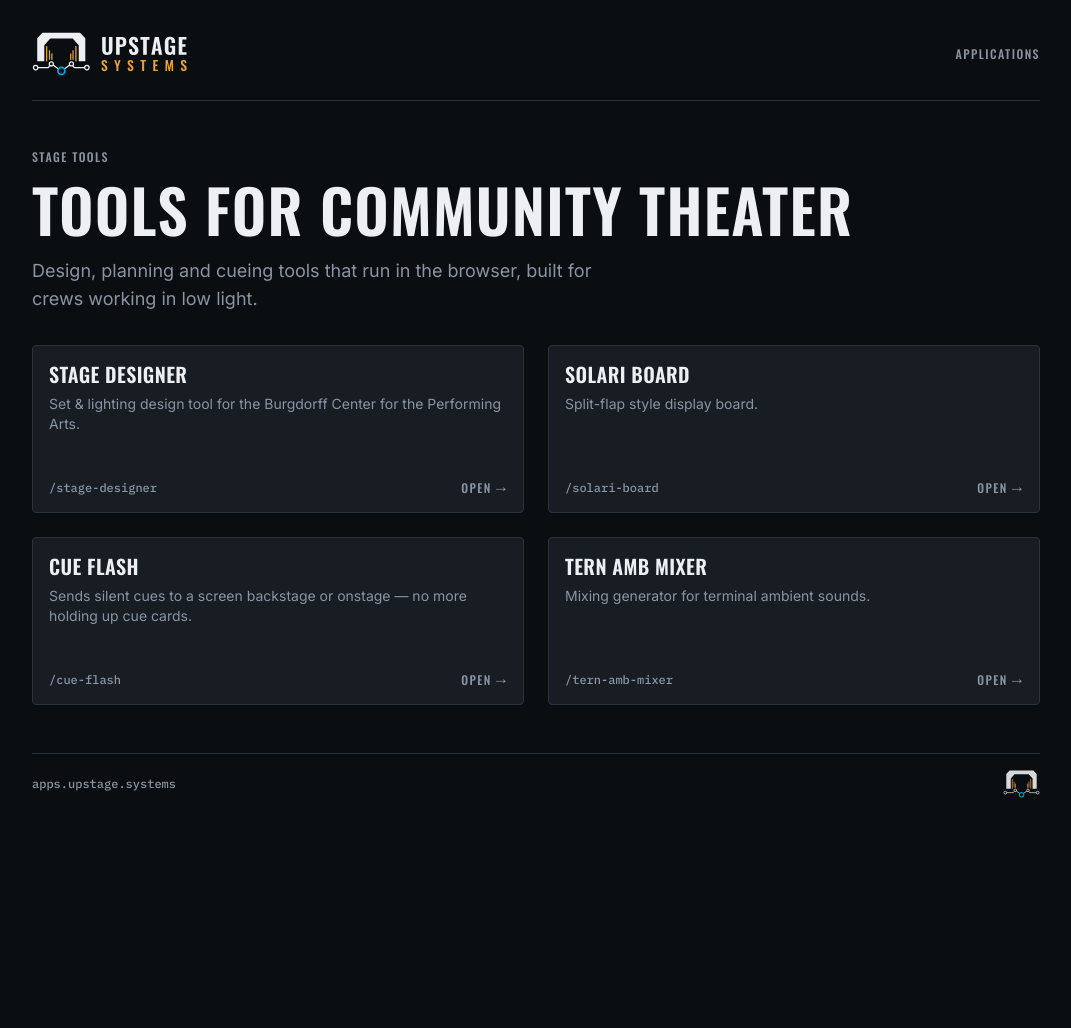
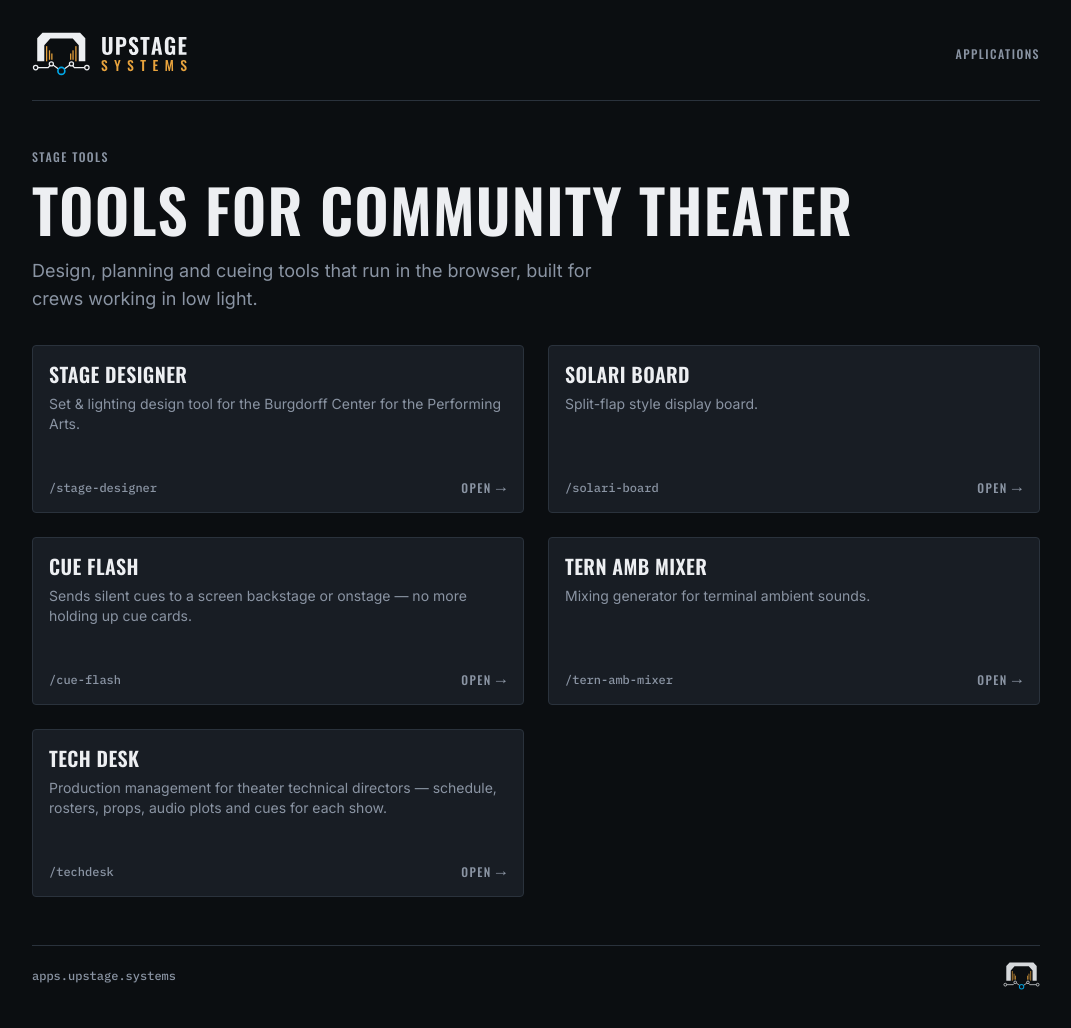
Before and after one commit to dmreese2-tech/dmreese2-tech.github.io, a plain HTML site: page index.html in a window 1280 px wide. Shown: the whole page, without its empty margins (104-1175 px from the left). Before the commit the page ends 846 px from the top, so only its background shows below. Drawn offline with Linux system fonts and the light colour scheme.

Commit message:
Add Tech Desk to Applications page
Co-Authored-By: Claude Sonnet 5.5 <noreply@anthropic.com>
Claude-Session: https://claude.ai/code/session_01En4YurppNcFtD5DkuYbDUG

```diff
--- a/index.html
+++ b/index.html
@@ -65,6 +65,11 @@
         <p class="us-card__body">Mixing generator for terminal ambient sounds.</p>
         <div class="us-card__foot"><span class="data-sm">/tern-amb-mixer</span><span class="label us-card__open">Open &rarr;</span></div>
       </a>
+      <a class="us-card" href="/techdesk/">
+        <h2 class="us-card__title">Tech Desk</h2>
+        <p class="us-card__body">Production management for theater technical directors — schedule, rosters, props, audio plots and cues for each show.</p>
+        <div class="us-card__foot"><span class="data-sm">/techdesk</span><span class="label us-card__open">Open &rarr;</span></div>
+      </a>
     </main>
 
     <footer>
```
